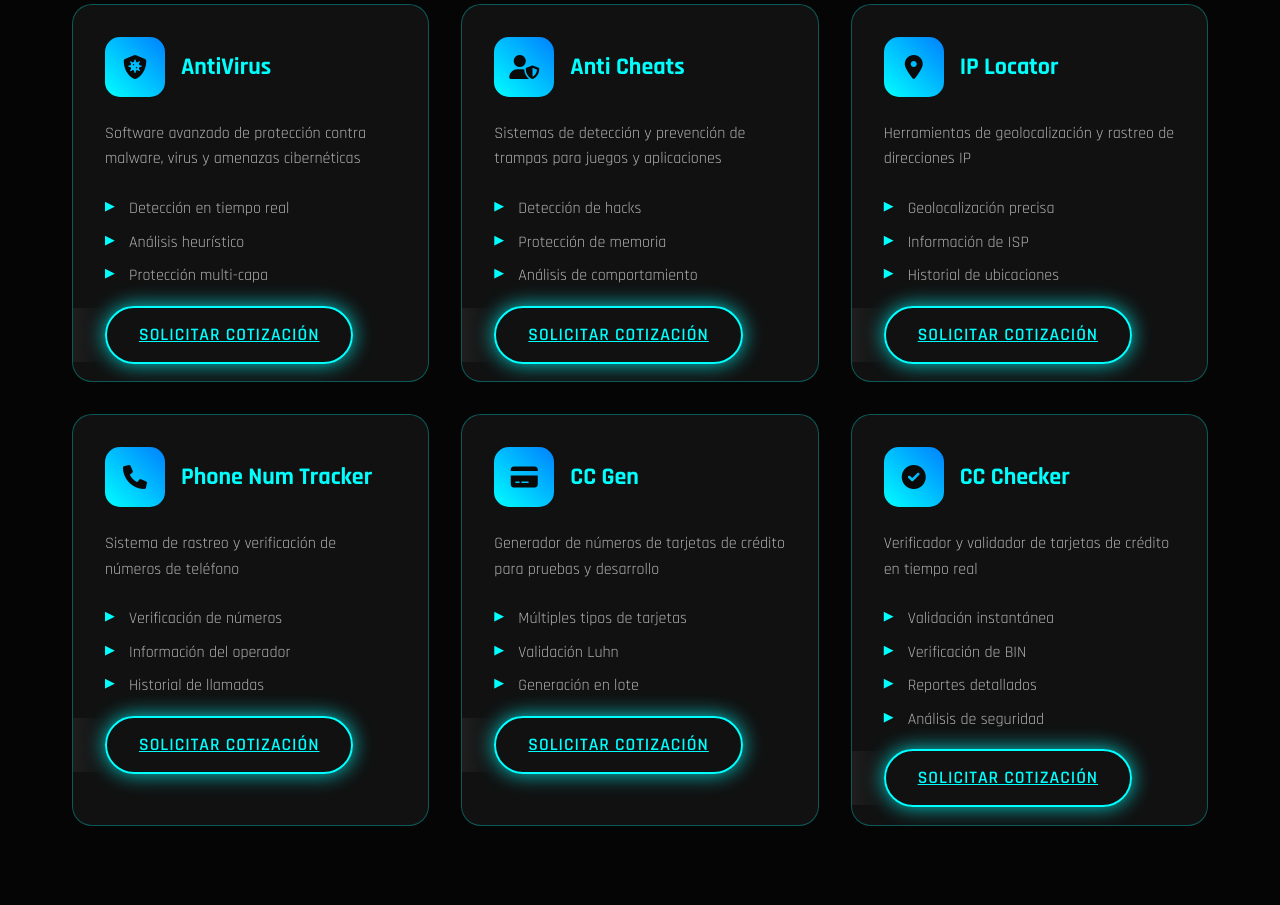
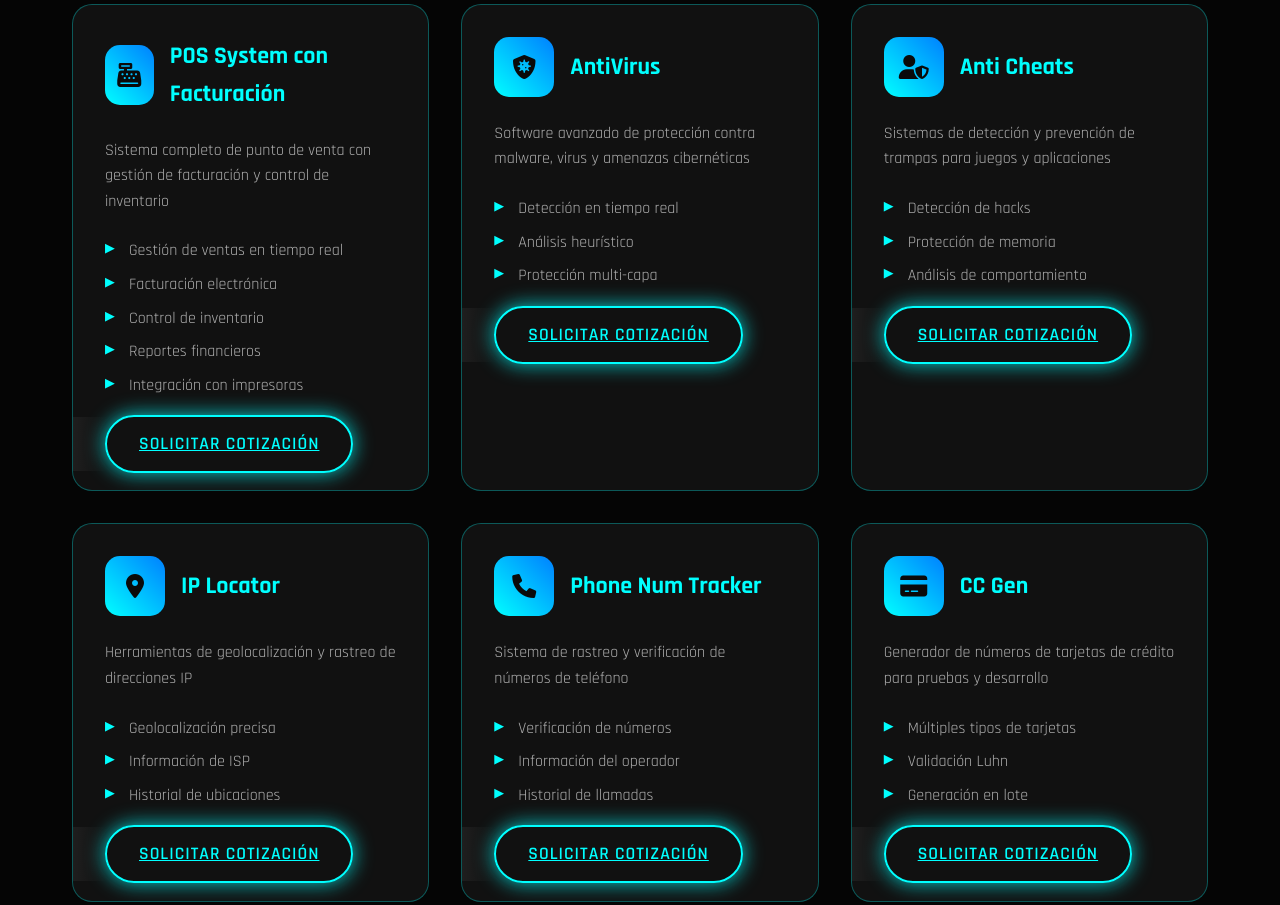
Before and after one commit to DXNIIELL/BLACK-ICE, a plain HTML site: page index.html in a window 1280 px wide. Shown: the part 1065-1970 px from the top of the page. Drawn offline with Linux system fonts and the light colour scheme.

Commit message:
Update index.html

```diff
--- a/index.html
+++ b/index.html
@@ -69,6 +69,24 @@
                                  <div class="product-card" data-aos="fade-up">
                      <div class="card-header">
                          <div class="card-icon">
+                             <i class="fas fa-cash-register"></i>
+                         </div>
+                         <h3>POS System con Facturación</h3>
+                     </div>
+                     <p>Sistema completo de punto de venta con gestión de facturación y control de inventario</p>
+                     <ul class="features">
+                         <li>Gestión de ventas en tiempo real</li>
+                         <li>Facturación electrónica</li>
+                         <li>Control de inventario</li>
+                         <li>Reportes financieros</li>
+                         <li>Integración con impresoras</li>
+                     </ul>
+                     <a href="https://discord.gg/ySGRaMFuw2" class="btn btn-request" target="_blank">Solicitar Cotización</a>
+                 </div>
+
+                                 <div class="product-card" data-aos="fade-up" data-aos-delay="100">
+                     <div class="card-header">
+                         <div class="card-icon">
                              <i class="fas fa-shield-virus"></i>
                          </div>
                          <h3>AntiVirus</h3>
@@ -82,7 +100,7 @@
                      <a href="https://discord.gg/ySGRaMFuw2" class="btn btn-request" target="_blank">Solicitar Cotización</a>
                  </div>
 
-                                 <div class="product-card" data-aos="fade-up" data-aos-delay="100">
+                                 <div class="product-card" data-aos="fade-up" data-aos-delay="200">
                      <div class="card-header">
                          <div class="card-icon">
                              <i class="fas fa-user-shield"></i>
@@ -98,7 +116,7 @@
                      <a href="https://discord.gg/ySGRaMFuw2" class="btn btn-request" target="_blank">Solicitar Cotización</a>
                  </div>
 
-                                 <div class="product-card" data-aos="fade-up" data-aos-delay="200">
+                                 <div class="product-card" data-aos="fade-up" data-aos-delay="300">
                      <div class="card-header">
                          <div class="card-icon">
                              <i class="fas fa-map-marker-alt"></i>
@@ -114,7 +132,7 @@
                      <a href="https://discord.gg/ySGRaMFuw2" class="btn btn-request" target="_blank">Solicitar Cotización</a>
                  </div>
 
-                                 <div class="product-card" data-aos="fade-up" data-aos-delay="300">
+                                 <div class="product-card" data-aos="fade-up" data-aos-delay="400">
                      <div class="card-header">
                          <div class="card-icon">
                              <i class="fas fa-phone"></i>
@@ -130,7 +148,7 @@
                      <a href="https://discord.gg/ySGRaMFuw2" class="btn btn-request" target="_blank">Solicitar Cotización</a>
                  </div>
 
-                                 <div class="product-card" data-aos="fade-up" data-aos-delay="400">
+                                 <div class="product-card" data-aos="fade-up" data-aos-delay="500">
                      <div class="card-header">
                          <div class="card-icon">
                              <i class="fas fa-credit-card"></i>
@@ -146,7 +164,7 @@
                      <a href="https://discord.gg/ySGRaMFuw2" class="btn btn-request" target="_blank">Solicitar Cotización</a>
                  </div>
 
-                                 <div class="product-card" data-aos="fade-up" data-aos-delay="500">
+                                 <div class="product-card" data-aos="fade-up" data-aos-delay="600">
                      <div class="card-header">
                          <div class="card-icon">
                              <i class="fas fa-check-circle"></i>
@@ -273,6 +291,7 @@
                             <li><a href="#products">Phone Num Tracker</a></li>
                             <li><a href="#products">CC Gen</a></li>
                             <li><a href="#products">CC Checker</a></li>
+                            <li><a href="#products">POS System con Facturación</a></li>
                         </ul>
                     </div>
                     <div class="footer-section">
```
